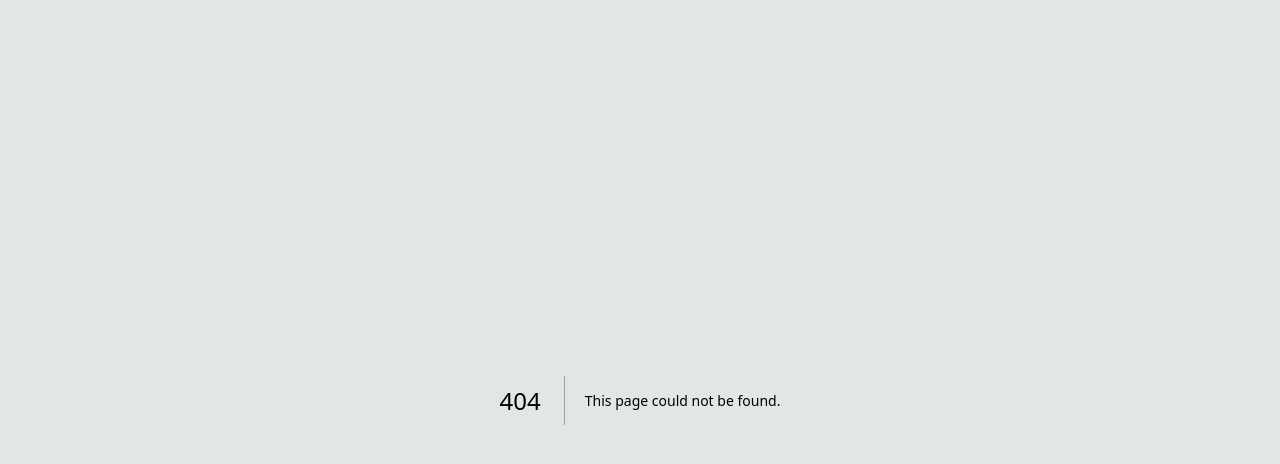
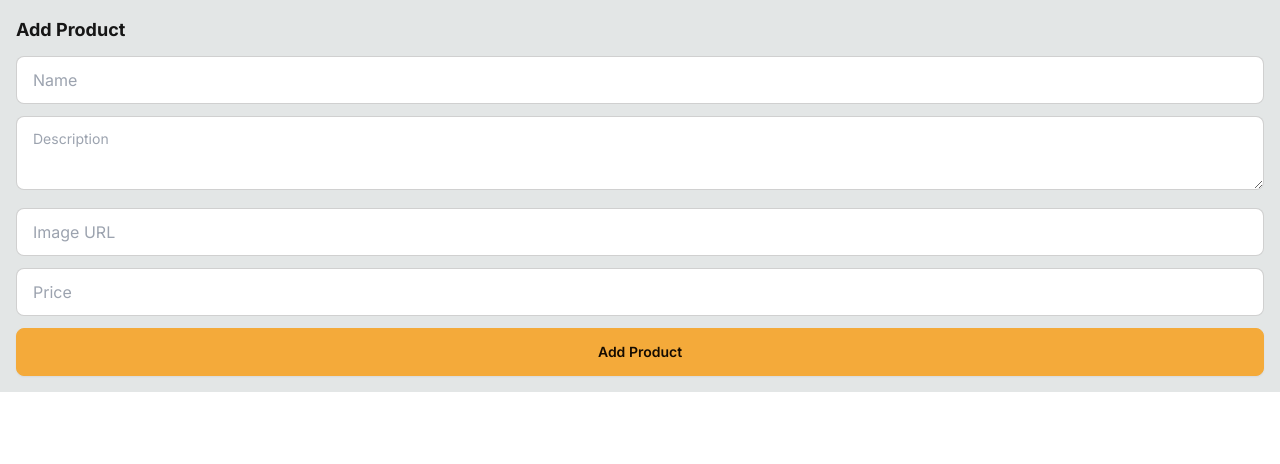
Before and after one commit to PrashantMaurya252/nextjs-e-commerce-app, a Next.js app: page /add-product in a window 1280 px wide. Before the commit this address had no page. Shown: the top 464 px of the page. Built offline with nearby package versions, Linux system fonts and the light colour scheme.

Commit message:
designing add product page ui

```diff
--- /dev/null
+++ b/src/app/add-product/page.tsx
@@ -0,0 +1,14 @@
+export default function AddProductPage(){
+    return(
+        <div>
+          <h1 className="text-lg mb-3 font-bold">Add Product</h1>
+          <form>
+             <input required name="name" placeholder="Name" className="mb-3 w-full input input-bordered" />
+             <textarea name="description" placeholder="Description" required className="textarea-bordered textarea mb-3 w-full"></textarea>
+             <input required name="imageUrl" type="url" placeholder="Image URL" className="mb-3 w-full input input-bordered" />
+             <input required name="price" type="number" placeholder="Price" className="mb-3 w-full input input-bordered" />
+             <button type="submit" className="btn btn-primary btn-block">Add Product</button>
+          </form>
+        </div>
+    )
+}
--- a/src/app/layout.tsx
+++ b/src/app/layout.tsx
@@ -16,7 +16,9 @@ export default function RootLayout({
 }>) {
   return (
     <html lang="en">
-      <body className={inter.className}>{children}</body>
+      <body className={inter.className}>
+        <main className="p-4 max-w-7xl m-auto min-w-[300px]">{children}</main>
+      </body>
     </html>
   );
 }
```
